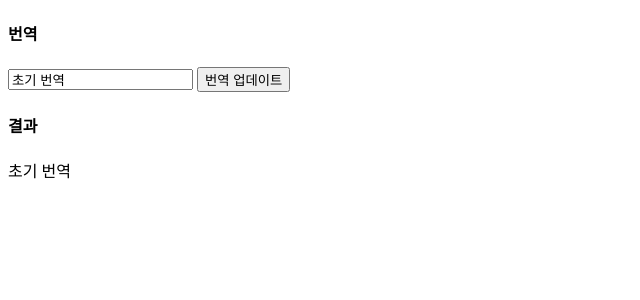
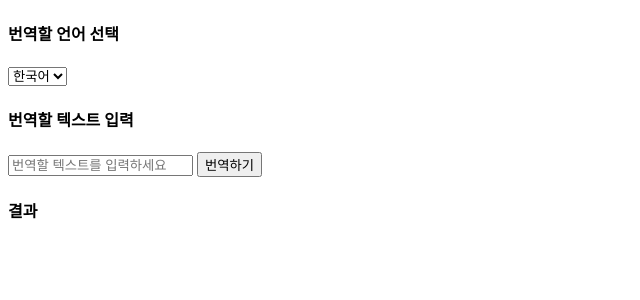
Before and after one commit to baboribo/babo-translate, a SvelteKit app: page / in a window 1280 px wide. Shown: the top 300 px of the page, without its empty margins (0-640 px from the left). Built offline with nearby package versions, Linux system fonts and the light colour scheme.

Commit message:
feat: openai 패키지 추가 및 번역 기능 구현

```diff
--- a/package.json
+++ b/package.json
@@ -20,5 +20,8 @@
 		"typescript": "^5.0.0",
 		"vite": "^6.2.6",
 		"vite-plugin-devtools-json": "^0.2.0"
+	},
+	"dependencies": {
+		"openai": "^5.7.0"
 	}
 }
--- a/src/routes/+page.svelte
+++ b/src/routes/+page.svelte
@@ -1,22 +1,38 @@
-<script>
-  import { onMount } from 'svelte';
+<script lang="ts">
+  let translation = '';
+  let inputText = '';
+  let targetLang = 'ko'; // 기본값 한국어
 
-  let translation = '';
+  let result = '';
 
-  onMount(() => {
-    // 초기 번역 설정
-    translation = '초기 번역';
-  });
+  async function translate() {
+    // 서버에 번역 요청
+    const res = await fetch('/translate', {
+      method: 'POST',
+      headers: { 'Content-Type': 'application/json' },
+      body: JSON.stringify({
+        text: inputText,
+        targetLang
+      })
+    });
+    const data = await res.json();
+    result = data.translation;
+  }
 </script>
 
 <div>
-  <div>
-    <h4>번역</h4>
-    <input type="text" bind:value={translation} placeholder="번역을 입력하세요" />
-    <button on:click={() => translation = '새로운 번역'}>번역 업데이트</button>
-  </div>
-  <div>
-    <h4>결과</h4>
-    <p>{translation}</p>
-  </div>
+  <h4>번역할 언어 선택</h4>
+  <select bind:value={targetLang}>
+    <option value="en">영어</option>
+    <option value="ja">일본어</option>
+    <option value="zh">중국어</option>
+    <option value="ko">한국어</option>
+    <!-- 필요하면 더 추가 -->
+  </select>
+  <h4>번역할 텍스트 입력</h4>
+  <input type="text" bind:value={inputText} placeholder="번역할 텍스트를 입력하세요" />
+  <button on:click={translate}>번역하기</button>
+
+  <h4>결과</h4>
+  <p>{result}</p>
 </div>
--- /dev/null
+++ b/src/routes/translate/+server.ts
@@ -0,0 +1,31 @@
+import { json } from '@sveltejs/kit';
+import OpenAI from 'openai';
+import { OPENAI_API_KEY } from '$env/static/private';
+
+const openai = new OpenAI({ apiKey: OPENAI_API_KEY });
+
+export async function POST({ request }) {
+  const { text, targetLang } = await request.json();
+
+  // 프롬프트 ID와 입력값 사용
+  const response = await openai.responses.create({
+    prompt: {
+      "id": "pmpt_685b0954582c81969698968d13211ad508bec9396f98310e",
+      "version": "1"
+    },
+    model: 'gpt-4o',
+    input: [
+      {
+        "role": "user",
+        "content": `Translate the following text to ${targetLang}: "${text}"`
+      }
+    ],
+    reasoning: {},
+    max_output_tokens: 2048,
+    store: true
+  });
+
+  // 프롬프트에 따라 반환 구조가 다를 수 있으니, 적절히 수정 필요
+  const translation = response.output_text ?? '';
+  return json({ translation });
+}
```
Also changed, not shown: 1 other file (tests, documents, lock files or other folders).
